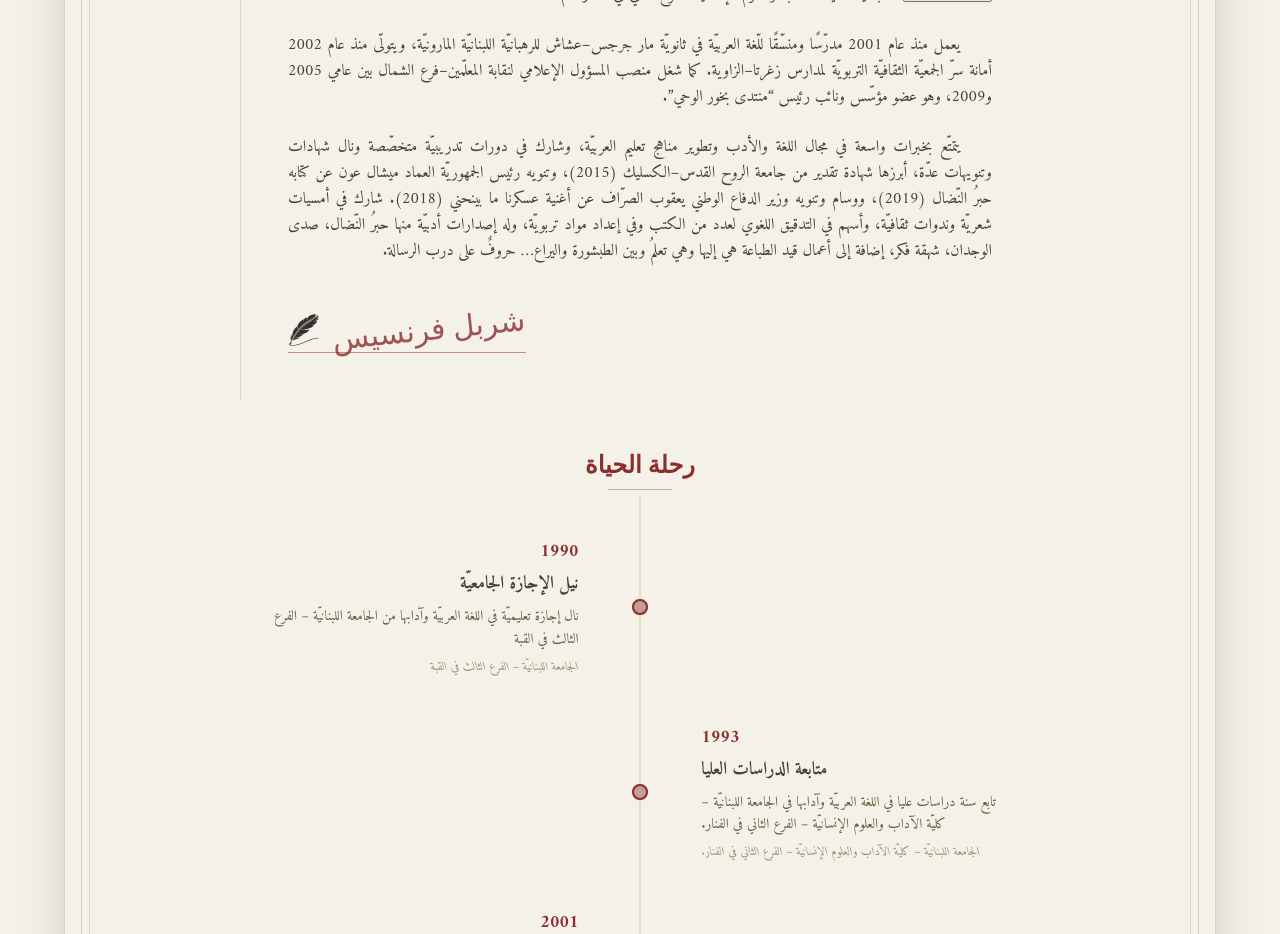
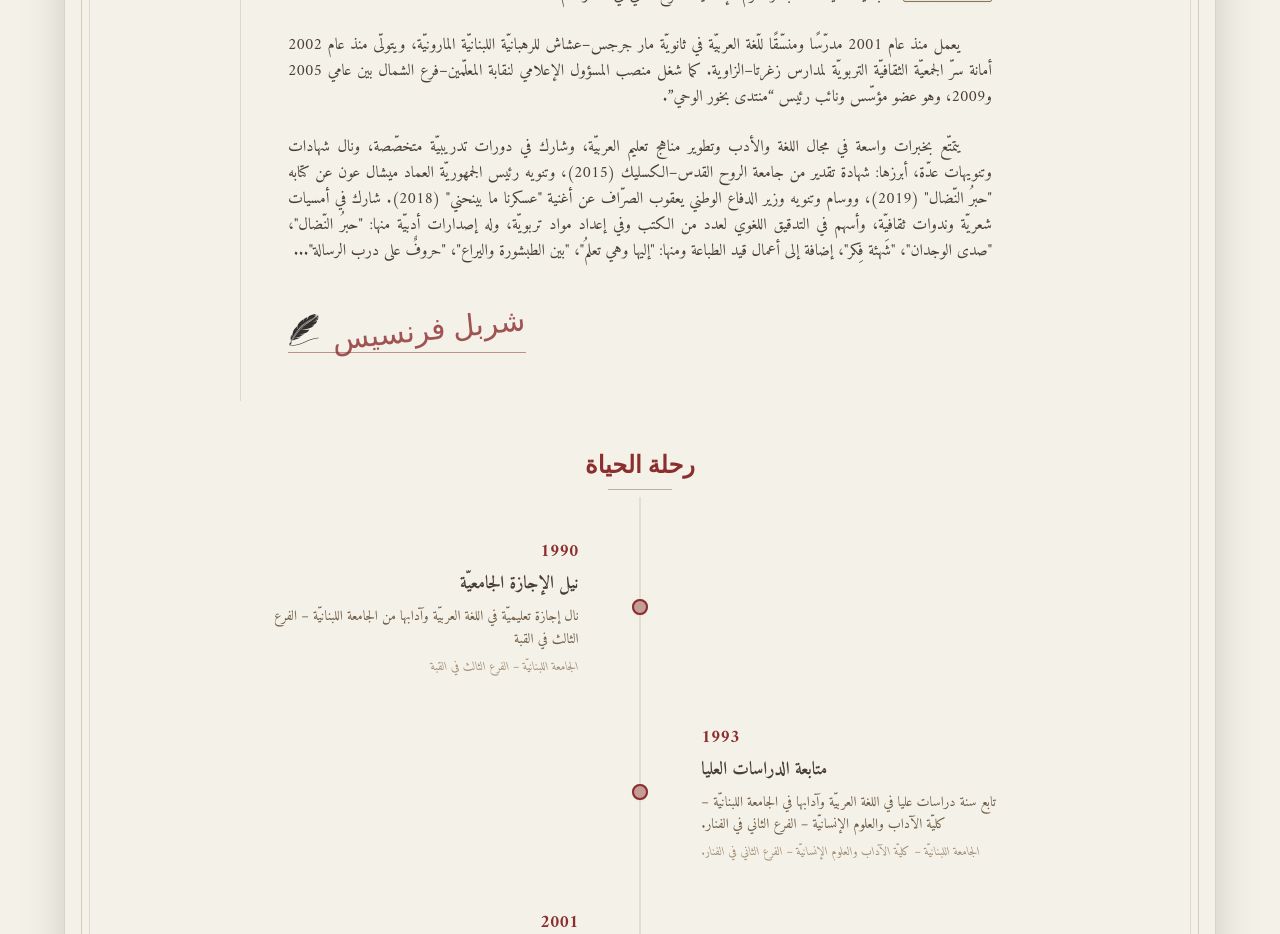
Before and after one commit to petrafrancis/charbel-francis, a React (Vite) app: page / in a window 1280 px wide. Shown: the part 1020-1954 px from the top of the page. Built offline with nearby package versions, Linux system fonts and the light colour scheme; a web font is replaced by a local one.

Commit message:
content fix

```diff
--- a/src/contexts/LanguageContext.tsx
+++ b/src/contexts/LanguageContext.tsx
@@ -88,7 +88,7 @@ const translations: Record<string, Record<Language, string>> = {
   },
   biography_paragraph_3: {
     en:'He has extensive experience in the fields of Arabic language, literature, and curriculum development, and has participated in specialized training courses, earning several certificates and commendations. Notably, he received a certificate of appreciation from the Holy Spirit University of Kaslik (2015), a commendation from the President of the Republic, General Michel Aoun, for his book Hibr Al-Nidal (2019), and a medal and commendation from the Minister of National Defense, Yaacoub Sarraf, for the song Askarna Ma Biyenhani (2018). He has taken part in poetry evenings and cultural seminars, contributed to the linguistic editing of several books, and helped prepare educational assessment materials. His published works include Hibr Al-Nidal, Sada Al-Wijdan, and Shahqat Fikr, with forthcoming titles Ilayha Wa Hiya Ta‘lam and Bayna Al-Tabshoura Wa Al-Yara‘… Huroof ‘ala Darb Al-Risala.',
-    ar:'يتمتّع بخبرات واسعة في مجال اللغة والأدب وتطوير مناهج تعليم العربيّة، وشارك في دورات تدريبيّة متخصّصة ونال شهادات وتنويهات عدّة، أبرزها شهادة تقدير من جامعة الروح القدس–الكسليك (2015)، وتنويه رئيس الجمهوريّة العماد ميشال عون عن كتابه حبرُ النّضال (2019)، ووسام وتنويه وزير الدفاع الوطني يعقوب الصرّاف عن أغنية عسكرنا ما بينحني (2018). شارك في أمسيات شعريّة وندوات ثقافيّة، وأسهم في التدقيق اللغوي لعدد من الكتب وفي إعداد مواد تربويّة، وله إصدارات أدبيّة منها حبرُ النّضال، صدى الوجدان، شهقة فكر، إضافة إلى أعمال قيد الطباعة هي إليها وهي تعلمُ وبين الطبشورة واليراع… حروفٌ على درب الرسالة.'
+    ar:'يتمتّع بخبرات واسعة في مجال اللغة والأدب وتطوير مناهج تعليم العربيّة، وشارك في دورات تدريبيّة متخصّصة، ونال شهادات وتنويهات عدّة، أبرزها: شهادة تقدير من جامعة الروح القدس–الكسليك (2015)، وتنويه رئيس الجمهوريّة العماد ميشال عون عن كتابه "حبرُ النّضال" (2019)، ووسام وتنويه وزير الدفاع الوطني يعقوب الصرّاف عن أغنية "عسكرنا ما بينحني" (2018). شارك في أمسيات شعريّة وندوات ثقافيّة، وأسهم في التدقيق اللغوي لعدد من الكتب وفي إعداد مواد تربويّة، وله إصدارات أدبيّة منها: "حبرُ النّضال"، "صدى الوجدان"، "شَهئة فِكر"، إضافة إلى أعمال قيد الطباعة ومنها: "إليها وهي تعلمُ"، "بين الطبشورة واليراع"، "حروفٌ على درب الرسالة"...'
   },
 
   // Timeline Events
```
